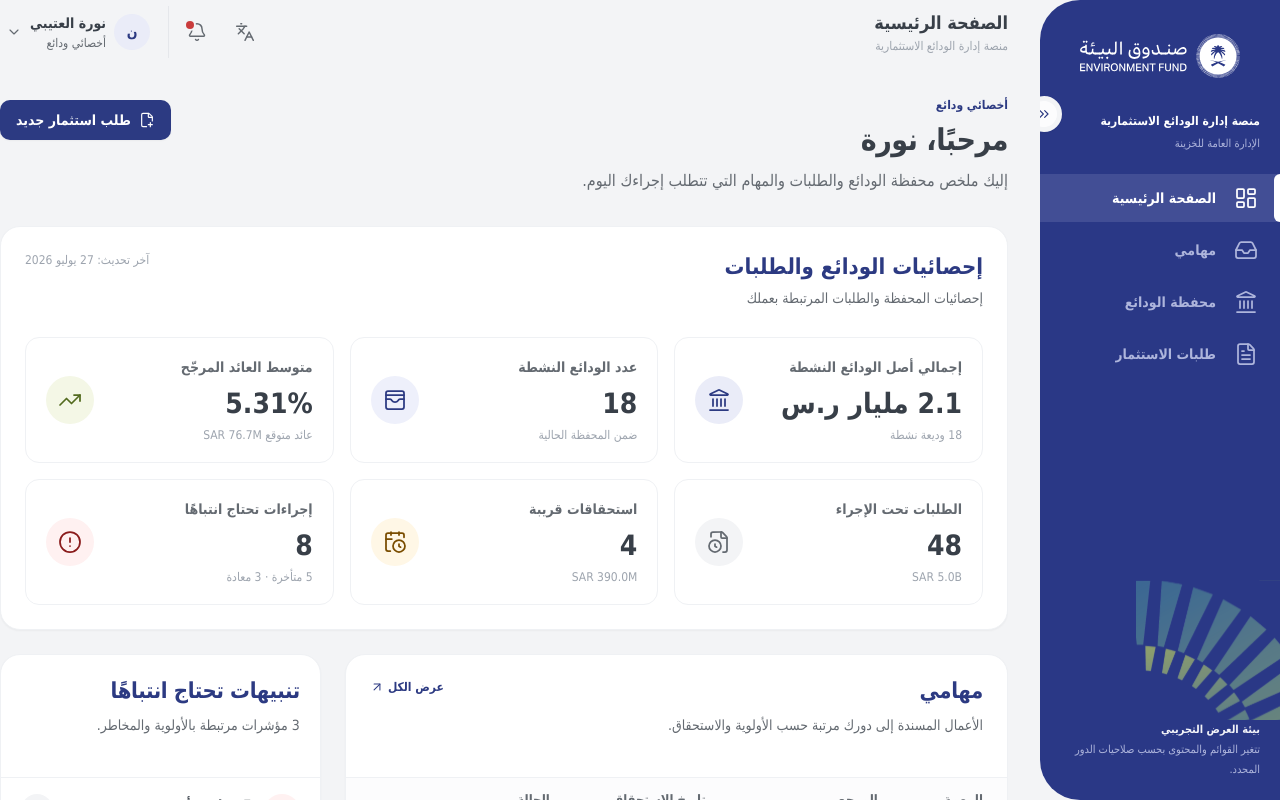
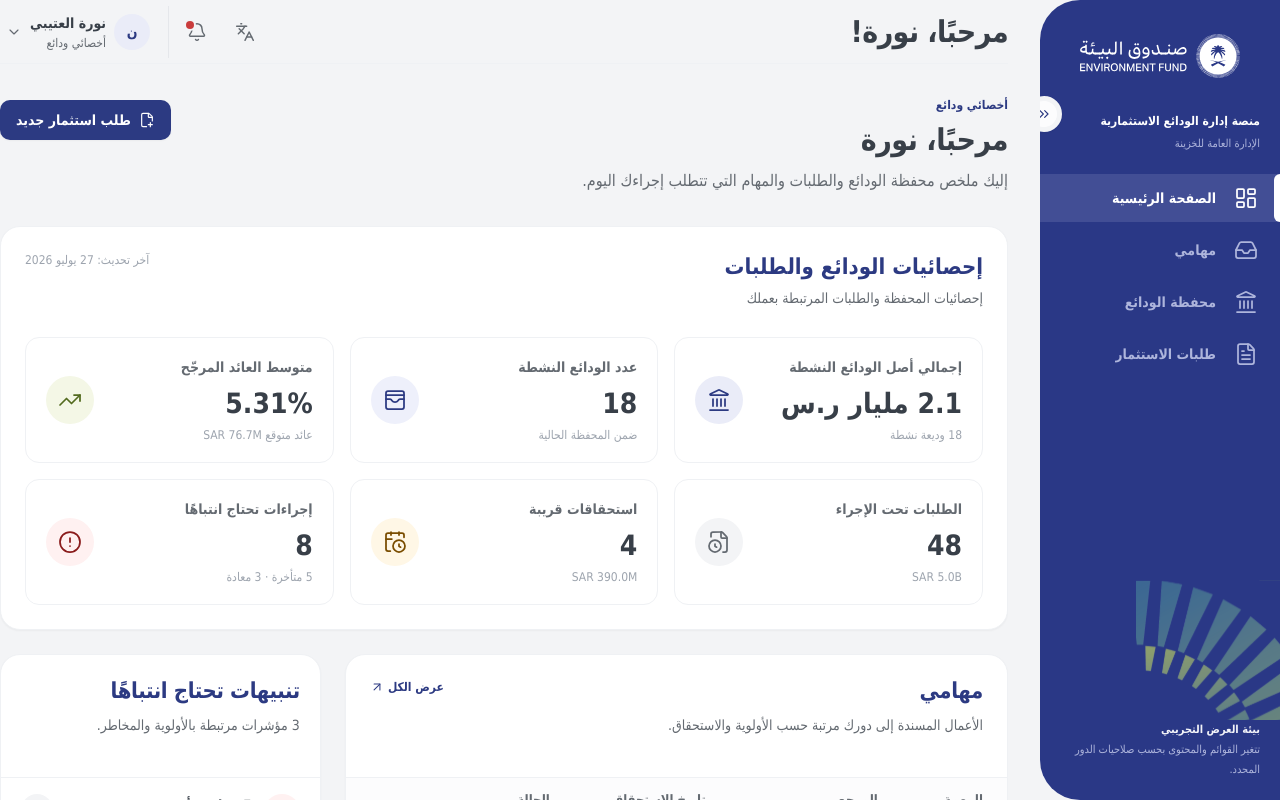
Before and after one commit to faenazi/ef-Deposit-management-prototype, a React (Vite) app in the folder src/: page / in a window 1280 px wide. Shown: the top 800 px of the page. Built offline with nearby package versions, Linux system fonts and the light colour scheme.

Commit message:
refactor(shell): clarify dashboard header context

```diff
--- a/src/src/layouts/TopHeader.tsx
+++ b/src/src/layouts/TopHeader.tsx
@@ -1,7 +1,9 @@
 import { Bell, Languages, Menu } from 'lucide-react'
+import { useLocation } from 'react-router'
 
+import { useUser } from '@/app/user-context'
+import { Icon } from '@/components/ui/Icon'
 import { cn } from '@/lib/cn'
-import { Icon } from '@/components/ui/Icon'
 import { UserSwitcher } from '@/layouts/UserSwitcher'
 
 interface TopHeaderProps {
@@ -11,11 +13,16 @@ interface TopHeaderProps {
 
 /** Compact utility header aligned with the EF internal-portal frame. */
 export function TopHeader({ currentPageLabel, onOpenMobileNav }: TopHeaderProps) {
+  const { pathname } = useLocation()
+  const { user } = useUser()
+  const isDashboard = pathname === '/'
+  const firstName = user.nameAr.split(' ')[0]
+
   return (
     <header
       className={cn(
         'sticky top-0 z-[var(--z-shell)] h-[var(--layout-header-height)] shrink-0',
-        'bg-canvas/95 backdrop-blur-sm',
+        'border-b border-divider-soft bg-canvas',
       )}
     >
       <div className="mx-auto flex h-full w-full max-w-[var(--layout-content-max-standard)] items-center gap-3 px-4 md:px-5 lg:px-0">
@@ -29,8 +36,17 @@ export function TopHeader({ currentPageLabel, onOpenMobileNav }: TopHeaderProps)
         </button>
 
         <div className="min-w-0">
-          <p className="truncate text-h3 font-bold text-text-primary">{currentPageLabel}</p>
-          <p className="hidden text-small text-text-muted sm:block">منصة إدارة الودائع الاستثمارية</p>
+          <p
+            className={cn(
+              'truncate font-bold tracking-[-0.02em] text-text-primary',
+              isDashboard ? 'text-[26px] leading-9 md:text-[30px] md:leading-10' : 'text-h3',
+            )}
+          >
+            {isDashboard ? `مرحبًا، ${firstName}!` : currentPageLabel}
+          </p>
+          {!isDashboard && (
+            <p className="hidden text-small text-text-muted sm:block">منصة إدارة الودائع الاستثمارية</p>
+          )}
         </div>
 
         <div className="ms-auto flex items-center gap-1.5 sm:gap-2">
```
